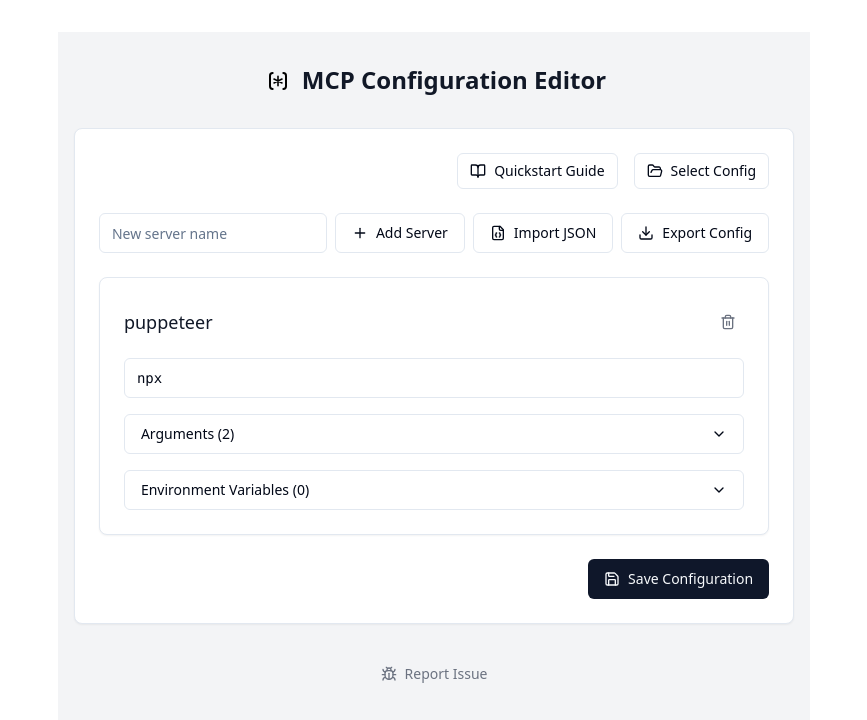
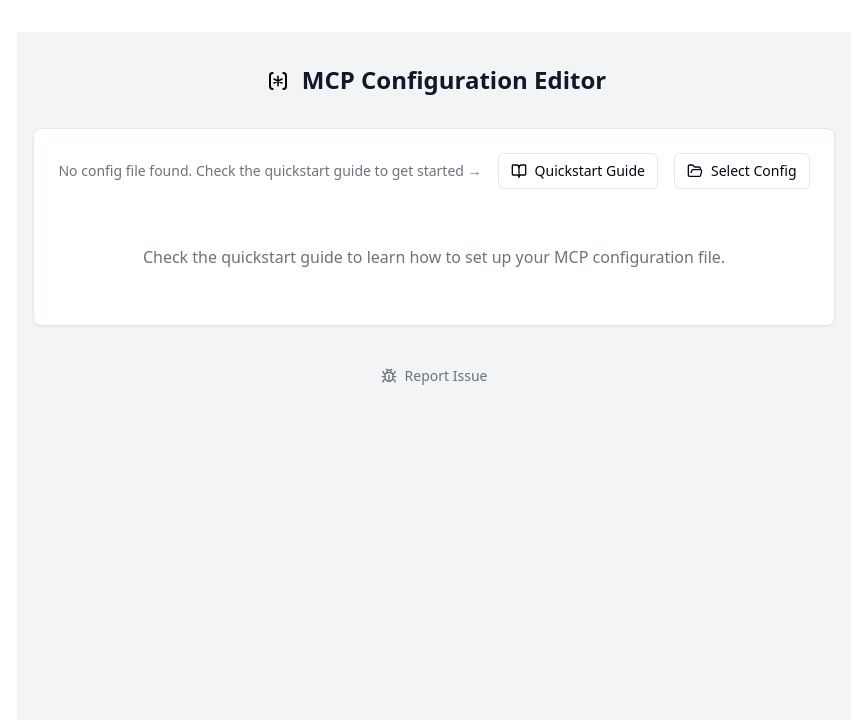
Before and after one commit to dandeliongold/mcp-config-editor, a React (Vite) app: page / in a window 1280 px wide. Shown: the top 720 px of the page, without its empty margins (206-1073 px from the left). Built offline with nearby package versions, Linux system fonts and the light colour scheme.

Commit message:
Check for file existence

```diff
--- a/src/renderer/src/components/mcp-config-editor-main.tsx
+++ b/src/renderer/src/components/mcp-config-editor-main.tsx
@@ -173,6 +173,7 @@ const MCPConfigEditor = () => {
         <CardHeader className="pb-0">
           <div className="flex items-center justify-end gap-4">
             <div className="flex-1 overflow-hidden">
+              {configPath ? (
                 <Tooltip>
                   <TooltipTrigger asChild>
                     <span className="text-sm text-gray-500 block truncate" title={configPath}>
@@ -181,6 +182,11 @@ const MCPConfigEditor = () => {
                   </TooltipTrigger>
                   <TooltipContent>Current MCP configuration file path</TooltipContent>
                 </Tooltip>
+              ) : (
+                <span className="text-sm text-gray-500 block">
+                  No config file found. Check the quickstart guide to get started →
+                </span>
+              )}
             </div>
             <Tooltip>
               <TooltipTrigger asChild>
@@ -226,7 +232,7 @@ const MCPConfigEditor = () => {
         <CardContent className="pt-6">
           <div className="space-y-6">
             {/* Add New Server Controls */}
-            <div className="flex gap-2 items-center">
+            {configPath && <div className="flex gap-2 items-center">
               <Tooltip>
                 <TooltipTrigger asChild>
                   <Input
@@ -281,7 +287,7 @@ const MCPConfigEditor = () => {
                 </TooltipTrigger>
                 <TooltipContent>Export current configuration to a JSON file</TooltipContent>
               </Tooltip>
-            </div>
+            </div>}
 
             {/* JSON Import Section */}
             {showJsonInput && (
@@ -293,7 +299,11 @@ const MCPConfigEditor = () => {
 
             {/* Server List */}
             <div className="space-y-4">
-              {config.mcpServers && Object.keys(config.mcpServers).length > 0 ? (
+              {!configPath ? (
+                <div className="text-center py-8 text-gray-500">
+                  Check the quickstart guide to learn how to set up your MCP configuration file.
+                </div>
+              ) : Object.keys(config.mcpServers).length > 0 ? (
                 Object.entries(config.mcpServers)
                   .sort(([a], [b]) => a.localeCompare(b))
                   .map(([serverName, serverConfig]) => (
@@ -314,12 +324,14 @@ const MCPConfigEditor = () => {
             </div>
 
             {/* Save Controls */}
+            {configPath && (
               <SaveControls
                 onSave={handleSave}
                 onUndo={handleUndo}
                 showUndoAlert={showUndoAlert}
                 hasBackup={!!lastWorkingConfig}
               />
+            )}
           </div>
         </CardContent>
       </Card>
```
Also changed, not shown: electron/main.ts (+8 -1 lines). Lines whose indentation alone changed are shown as unchanged.
